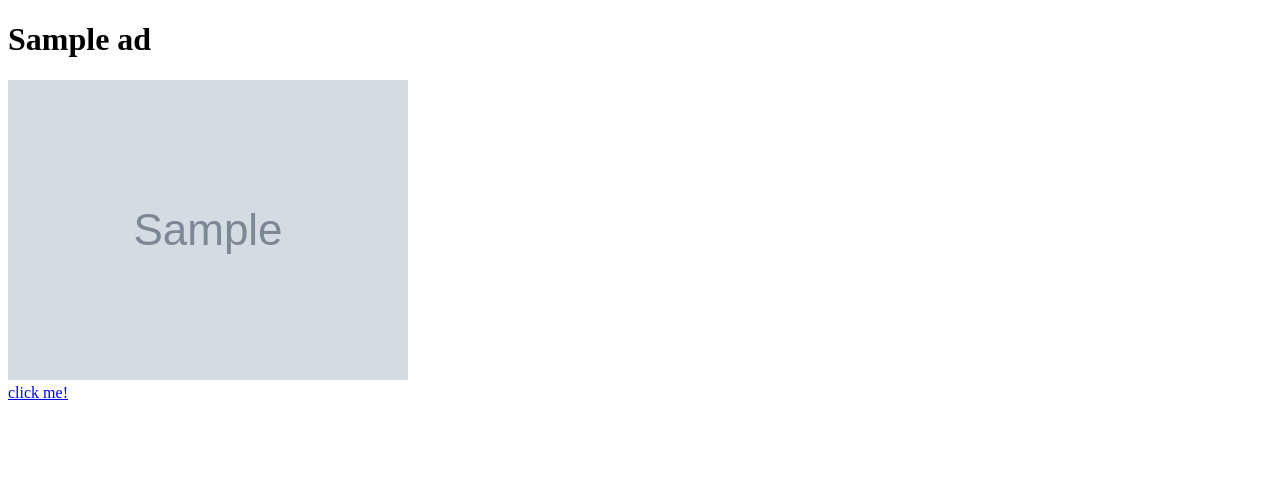
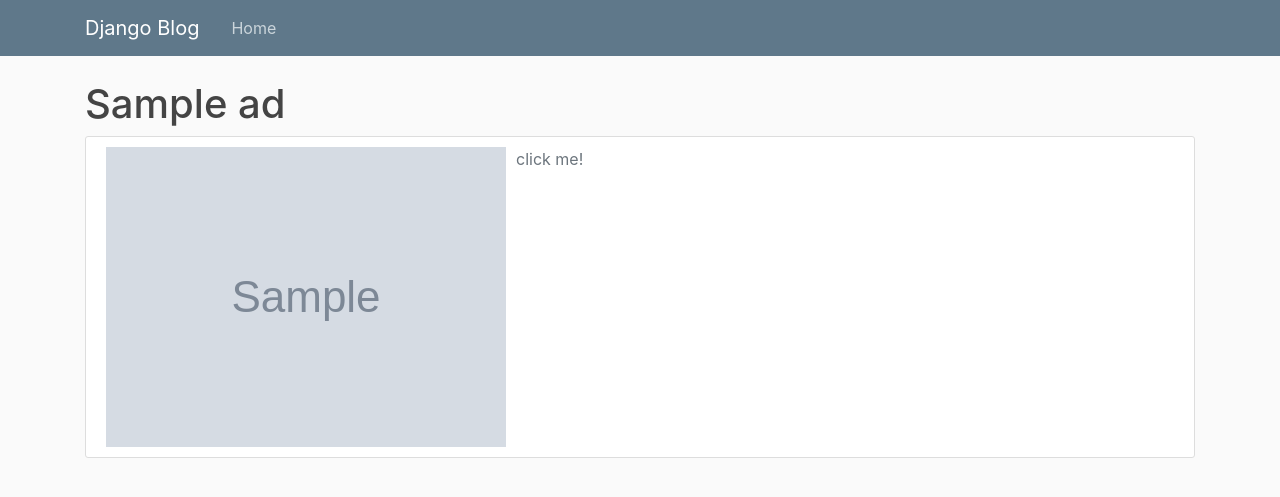
Before and after one commit to Masihbr/django-ad-manager, a Django app: page /ad/1/ in a window 1280 px wide. Shown: the top 497 px of the page. Run offline with Django 3.2, Linux system fonts and the light colour scheme; tables that the repository leaves empty hold one stand-in row (values such as "Sample post"); grey boxes marked "Sample" are stand-in pictures; some libraries are stand-ins or nearby versions.

Commit message:
new styles done

```diff
--- a/advertiser_management/static/advertiser_management/main.css
+++ b/advertiser_management/static/advertiser_management/main.css
@@ -82,3 +82,10 @@ a.article-title:hover {
 .account-heading {
   font-size: 2.5rem;
 }
+
+.text-padding {
+  padding-top: 10px;
+  padding-right: 10px;
+  padding-bottom: 10px;
+  padding-left: 10px;
+}
--- a/advertiser_management/templates/advertiser_management/ad.html
+++ b/advertiser_management/templates/advertiser_management/ad.html
@@ -1,3 +1,5 @@
+{% extends "advertiser_management/base.html" %}
+{% block content %}
 <!DOCTYPE html>
 <html lang="en">
 <head>
@@ -11,9 +13,10 @@
     <div class="media">
         <img src="{{ ad.image.url }}">
         <div class="media-body">
-            <a class="text-secondary" href="{{ ad.url }}">click me!</a>
+            <a class="text-secondary text-padding" href="{{ ad.url }}">click me!</a>
         </div>
     </div>
     <!-- FORM HERE -->
 </div>
 </html>
+{% endblock content %}
--- a/advertiser_management/templates/advertiser_management/ad_form.html
+++ b/advertiser_management/templates/advertiser_management/ad_form.html
@@ -1,8 +1,10 @@
+{% extends "advertiser_management/base.html" %}
+{% block content %}
 <!DOCTYPE html>
 <html lang="en">
 <head>
     <meta charset="UTF-8">
-    <title>Title</title>
+    <title>create ad</title>
 </head>
 <body>
     <div class="content-section">
@@ -21,3 +23,4 @@
     </div>
 </body>
 </html>
+{% endblock content %}
--- a/advertiser_management/templates/advertiser_management/ads.html
+++ b/advertiser_management/templates/advertiser_management/ads.html
@@ -38,4 +38,3 @@
 </div>
 </body>
 </html>
-{% endblock content %}
--- a/advertiser_management/templates/advertiser_management/base.html
+++ b/advertiser_management/templates/advertiser_management/base.html
@@ -34,14 +34,12 @@
             </button>
             <div class="collapse navbar-collapse" id="navbarToggle">
                 <div class="navbar-nav mr-auto">
-                    <a class="nav-item nav-link" href="#">Home</a>
-                    <a class="nav-item nav-link" href="#">About</a>
+                    <a class="nav-item nav-link" href="{% url 'ads' %}">Home</a>
                 </div>
                 <!-- Navbar Right Side -->
                 <div class="navbar-nav">
 <!--                    {% if user.is_authenticated %}-->
-                    <a class="nav-item nav-link" href="#">Profile</a>
-                    <a class="nav-item nav-link" href="#">Logout</a>
+                    <a class="nav-item nav-link" href="{% url 'create_ad' %}">Create Ad</a>
 <!--                    {% else %}-->
 <!--                    <a class="nav-item nav-link" href="#">Login</a>-->
 <!--                    <a class="nav-item nav-link" href="#">Register</a>-->
```
